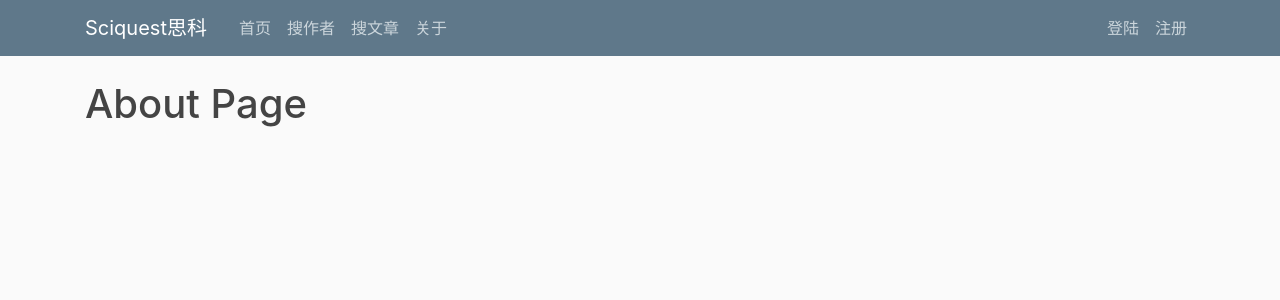
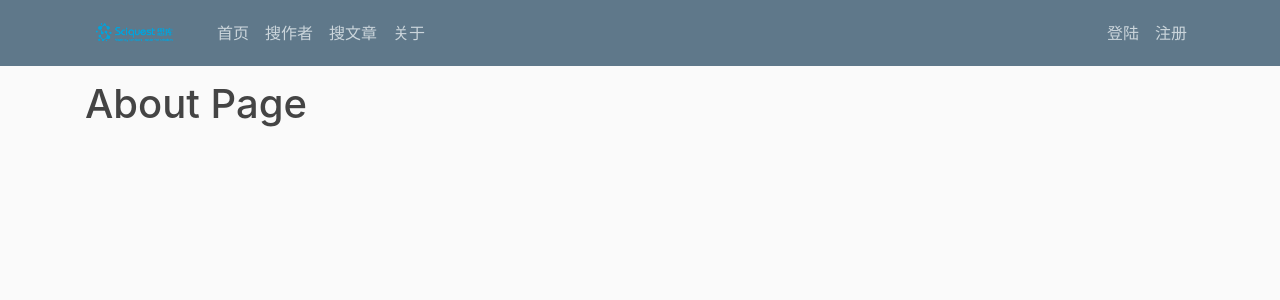
Before and after one commit to SciQuestDevelopment/demo, a Flask app: page /about in a window 1280 px wide. Shown: the top 300 px of the page. Run offline with Flask 2, Linux system fonts and the light colour scheme; some libraries are stand-ins or nearby versions.

Commit message:
modify the icon

```diff
--- a/app/models.py
+++ b/app/models.py
@@ -15,7 +15,7 @@ class User(db.Model, UserMixin):
     username = db.Column(db.String(20), index=True, unique=True, nullable=False)
     email = db.Column(db.String(120), index=True, unique=True, nullable=False)
     password = db.Column(db.String(60), nullable=False)
-    image_file = db.Column(db.String(20), nullable=False, default='default.png');
+    image_file = db.Column(db.String(20), nullable=False, default='icon.png');
     university = db.Column(db.String(60), nullable=False)
     major = db.Column(db.String(60), nullable=False)
     interest1 = db.Column(db.String(60), nullable=False)
--- a/app/static/main.css
+++ b/app/static/main.css
@@ -6,6 +6,15 @@ body {
 
 h1, h2, h3, h4, h5, h6 {
   color: #444444;
+}
+
+#icon{
+  border-style:none;
+  border-width:0;
+  width:100px;
+  height:50px;
+  background: url(/static/profile_pics/icon.png) no-repeat center;
+  background-size: 100px;
 }
 
 .bg-steel {
--- a/app/templates/layout.html
+++ b/app/templates/layout.html
@@ -20,7 +20,7 @@
     <header class="site-header">
       <nav class="navbar navbar-expand-md navbar-dark bg-steel fixed-top">
         <div class="container">
-          <a class="navbar-brand mr-4" href="/">Sciquest思科</a>
+          <a id='icon' class="navbar-brand mr-4" href="/"></a>
           <button class="navbar-toggler" type="button" data-toggle="collapse" data-target="#navbarToggle" aria-controls="navbarToggle" aria-expanded="false" aria-label="Toggle navigation">
             <span class="navbar-toggler-icon"></span>
           </button>
```
Also changed, not shown: app/static/profile_pics/icon.png (renamed from app/static/profile_pics/default.png).
